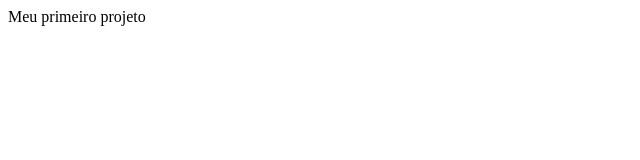
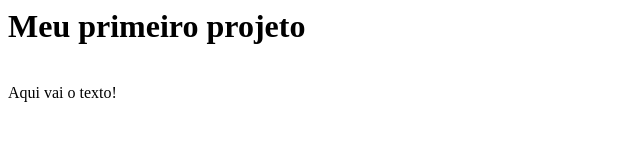
Before and after one commit to Yuri349/Yuri349-GiteGitHubAula03-2022-2b, a plain HTML site: page index.html in a window 1280 px wide. Shown: the whole page, without its empty margins (0-640 px from the left). Drawn offline with Linux system fonts and the light colour scheme.

Commit message:
Agora tem título e corpo de texto

```diff
--- a/index.html
+++ b/index.html
@@ -1,4 +1,4 @@
-<!DOCTYPE hmtl>
+  <!DOCTYPE hmtl>
 <html lang="pt-br">
 
 <html>
@@ -6,5 +6,7 @@
   <head>
     <title>Meu primeiro projeto</title>
   </head>
-    <body>Meu primeiro projeto</body>
+    <body><h1>Meu primeiro projeto</body></h1><br>
+     Aqui vai o texto!
+    </body>
 </html>
```
